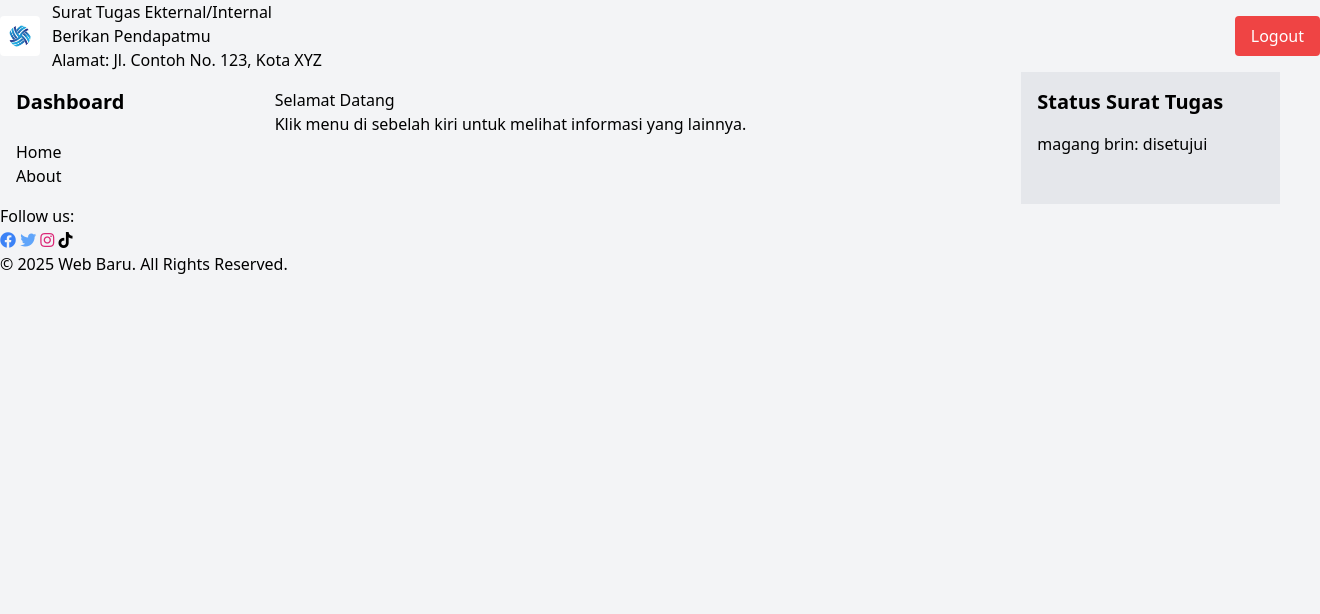
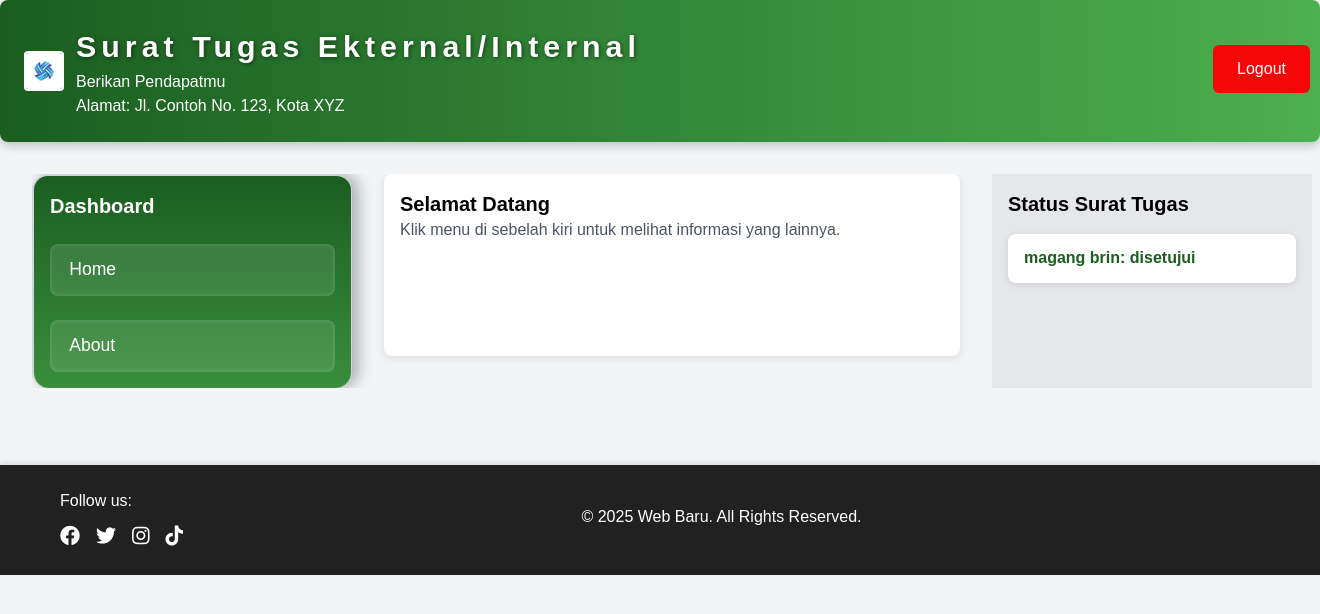
Before and after one commit to RayCodess/UasPibs, a PHP site: page /dashboard.php in a window 1320 px wide. Shown: the top 614 px of the page. Run offline with PHP 8.4, Linux system fonts and the light colour scheme; data comes from the database, SQL or seed files in the repository; some libraries are stand-ins or nearby versions.

Commit message:
Update dashboard.php
update final tampilan dashboard

```diff
--- a/dashboard.php
+++ b/dashboard.php
@@ -10,7 +10,7 @@ $header = getHeader();
     <meta charset="UTF-8">
     <meta name="viewport" content="width=device-width, initial-scale=1.0">
     <title>Surat Tugas Ekternal/Internal</title>
-    <link href="styles.css" rel="stylesheet">
+    <link href="dashboard.css" rel="stylesheet">
     <script src="https://cdn.tailwindcss.com"></script>
     <link rel="stylesheet" href="https://cdnjs.cloudflare.com/ajax/libs/font-awesome/5.15.3/css/all.min.css">
 
@@ -47,14 +47,14 @@ $header = getHeader();
 
 
         <h3>Daftar Surat Tugas</h3>
-        <table id="suratTable" style="width: 100%; border-collapse: collapse; margin-top: 20px; background-color: white; box-shadow: 0 2px 8px rgba(0, 0, 0, 0.1);">
-            <thead style="background-color: #f1f1f1;">
+<table id="suratTable" class="surat-table">
+    <thead>
         <tr>
-                    <th style="padding: 10px; text-align: left; border-bottom: 1px solid #ccc;">Judul Surat</th>
-                    <th style="padding: 10px; text-align: left; border-bottom: 1px solid #ccc;">Keterangan</th>
-                    <th style="padding: 10px; text-align: left; border-bottom: 1px solid #ccc;">Tanggal</th>
-                    <th style="padding: 10px; text-align: left; border-bottom: 1px solid #ccc;">Jenis Surat</th>
-                    <th style="padding: 10px; text-align: left; border-bottom: 1px solid #ccc;">Aksi</th>
+            <th class="table-header">Judul Surat</th>
+            <th class="table-header">Keterangan</th>
+            <th class="table-header">Tanggal</th>
+            <th class="table-header">Jenis Surat</th>
+            <th class="table-header">Aksi</th>
         </tr>
     </thead>
     <tbody id="suratTugasList">
@@ -259,7 +259,6 @@ function loadStatus() {
     </script>
 
 </head>
-
 <body class="bg-gray-100">
     <header>
         <div class="flex items-center justify-between">
@@ -276,6 +275,7 @@ function loadStatus() {
                 <?php endif; ?>
             </div>
 
+
             <div class="ml-auto">
                 <a href="login.php">
                     <button class="bg-red-500 text-white px-4 py-2 rounded">Logout</button>
@@ -284,29 +284,33 @@ function loadStatus() {
         </div>
     </header>
 
-    <div class="container flex">
-        <nav class="nav w-1/4 p-4">
+
+    <div class="container flex flex-wrap">
+
+    <nav class="nav w-full lg:w-1/4 p-4 bg-gray-100 border-b lg:border-b-0 lg:border-r border-gray-300">
         <div class="mb-6">
             <h1 class="text-xl font-bold">Dashboard</h1>
         </div>
-            <ul class="btnSamping">
-                <li><a href="#" onclick="tampilHome()">Home</a></li>
-                <li><a href="#" onclick="tampilAbout()">About</a></li>
+        <ul class="btnSamping space-y-2">
+            <li><a href="#" onclick="tampilHome()" class="block p-2 bg-blue-500 text-white rounded">Home</a></li>
+            <li><a href="#" onclick="tampilAbout()" class="block p-2 bg-blue-500 text-white rounded">About</a></li>
         </ul>
     </nav>
 
-        <section class="section w-3/4 p-4">
+    <section class="section w-full lg:w-1/2 p-4 bg-white">
         <div id="content">
-                <h3>Selamat Datang</h3>
-                <p>Klik menu di sebelah kiri untuk melihat informasi yang lainnya.</p>
+            <h3 class="text-xl font-semibold">Selamat Datang</h3>
+            <p class="text-gray-600">Klik menu di sebelah kiri untuk melihat informasi yang lainnya.</p>
         </div>
     </section>
 
-        <aside class="aside w-1/4 p-4 bg-gray-200">
+    <aside class="aside w-full lg:w-1/4 p-4 bg-gray-200 mt-4 lg:mt-0">
         <h2 class="text-xl font-bold mb-4">Status Surat Tugas</h2>
-            <ul id="status-list" class="status-list">
+        <ul id="status-list" class="status-list space-y-2">
+
         </ul>
     </aside>
+
 </div>
 
     <footer>
@@ -337,4 +341,3 @@ function loadStatus() {
             <?php endif; ?>
         </div>
     </footer>
-</body>
```
Lines whose indentation alone changed are shown as unchanged.
